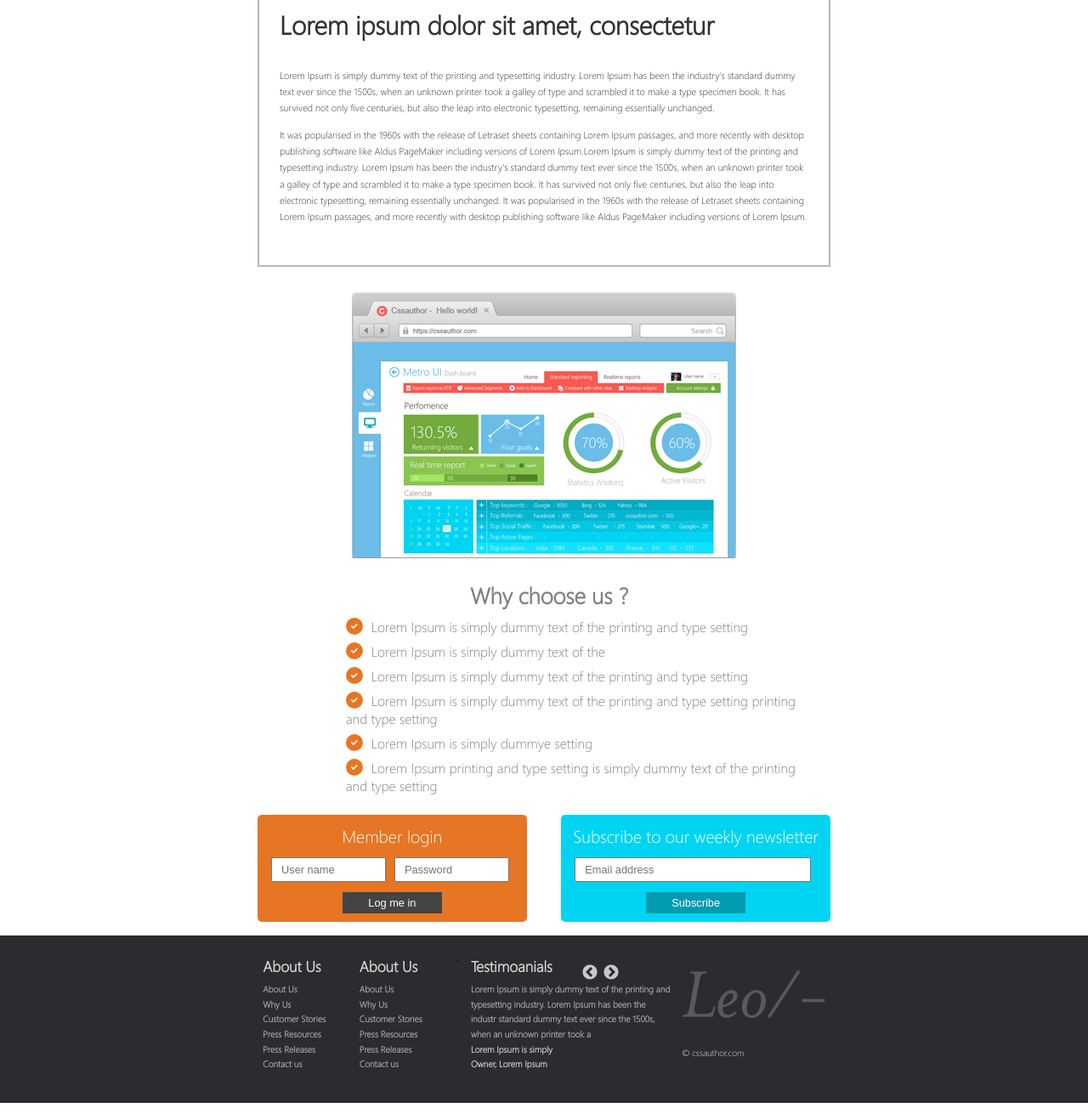
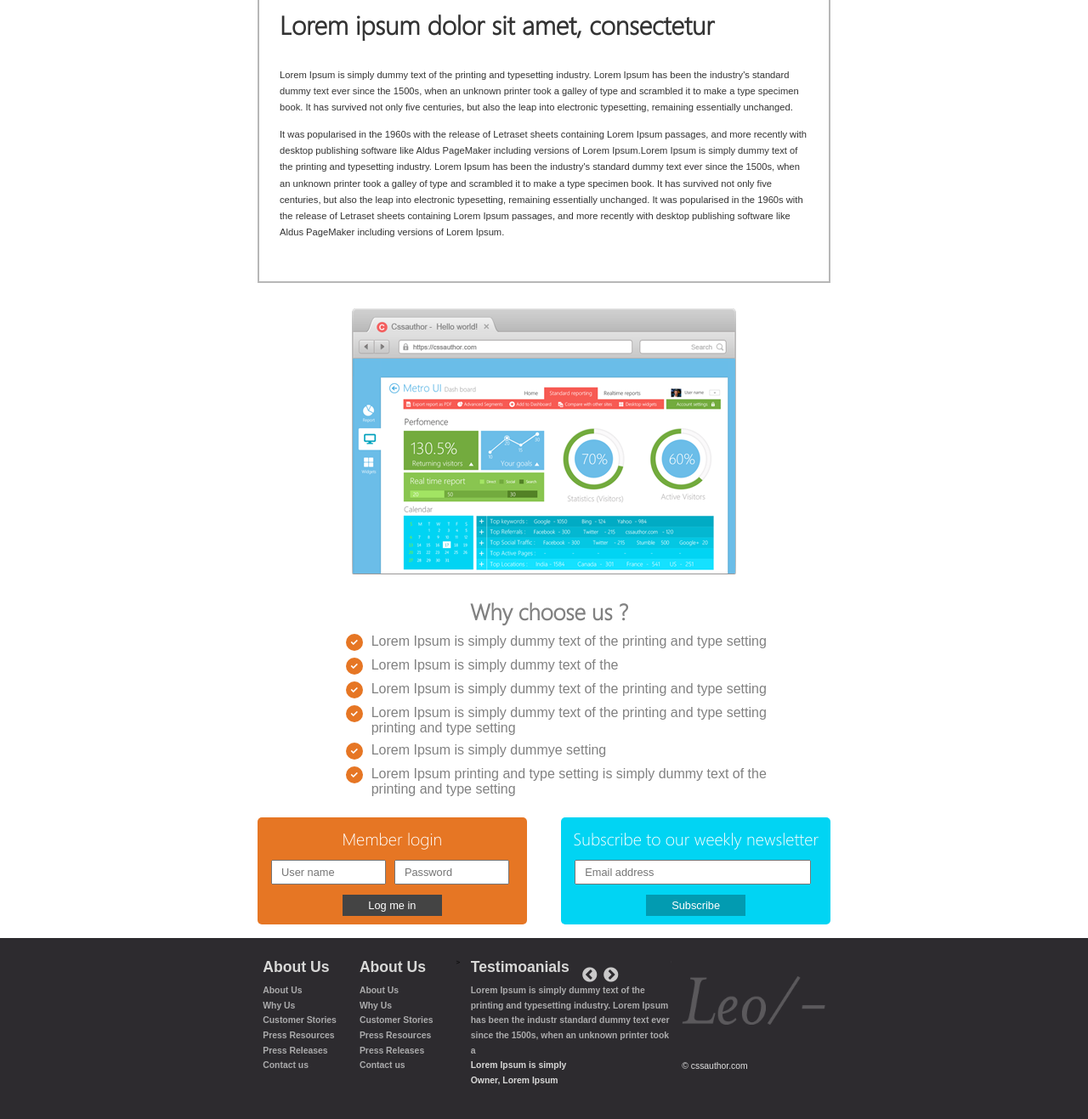
Before and after one commit to Destonin1/Leo, a plain HTML site: page index.html in a window 1280 px wide. Shown: the part 1122-2439 px from the top of the page at 85% size. Drawn offline with nearby package versions, Linux system fonts and the light colour scheme.

Commit message:
Changed fonts
Change fonts

```diff
--- a/css/style.css
+++ b/css/style.css
@@ -207,6 +207,7 @@ li.slide h2{
 li.slide p{
     font-size: 1.4rem;
     color: #333;
+    font-family: Universe, sans-serif;
 }
 #prev-next-btns{
 	padding-bottom: 20px;
@@ -281,6 +282,7 @@ li.slide p{
 	font-size: 1.6rem;
 	margin-bottom: 1rem;
 	display: inline-block;
+	font-family: Universe, sans-serif;
 }
 
 .fas {
@@ -369,6 +371,7 @@ li.slide p{
 
 footer {
 	background: #2d2b2f;
+	font-family: Arial, sans-serif;
 }
 
 .footer_information {
```
